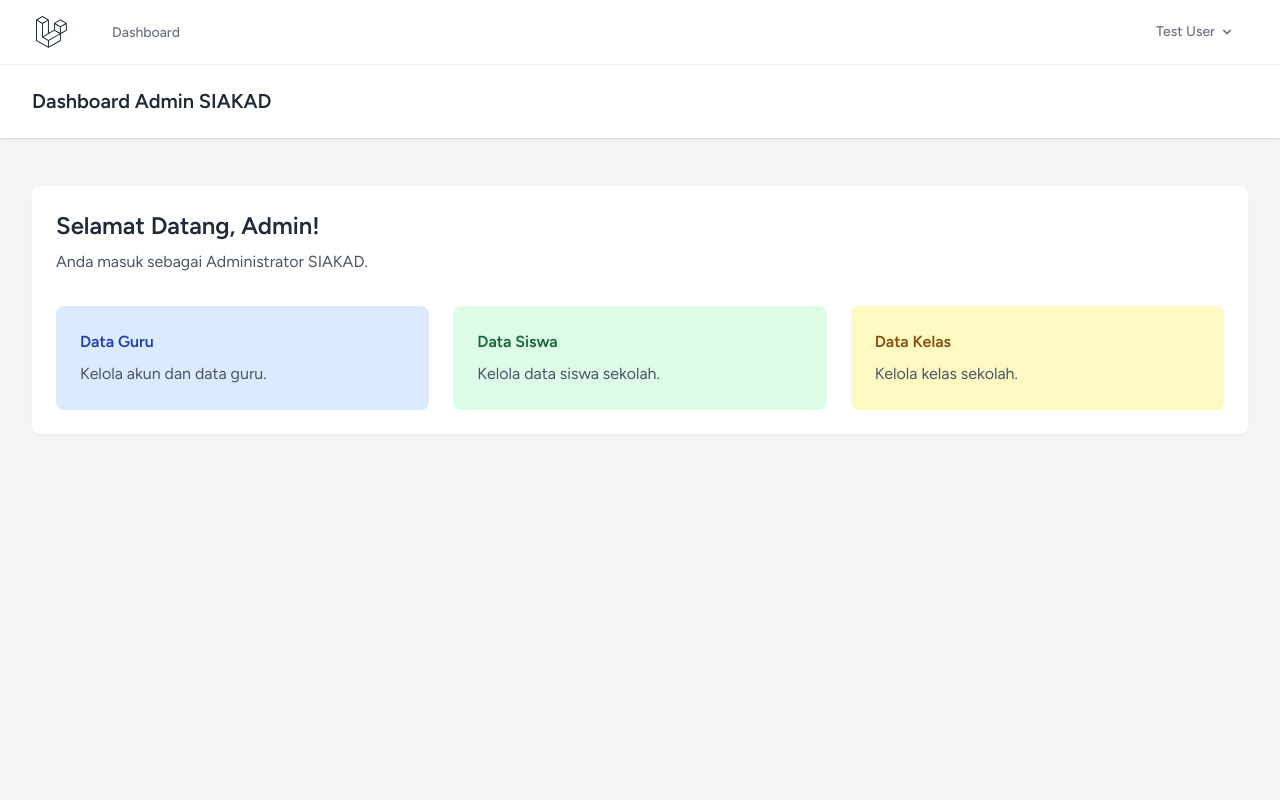
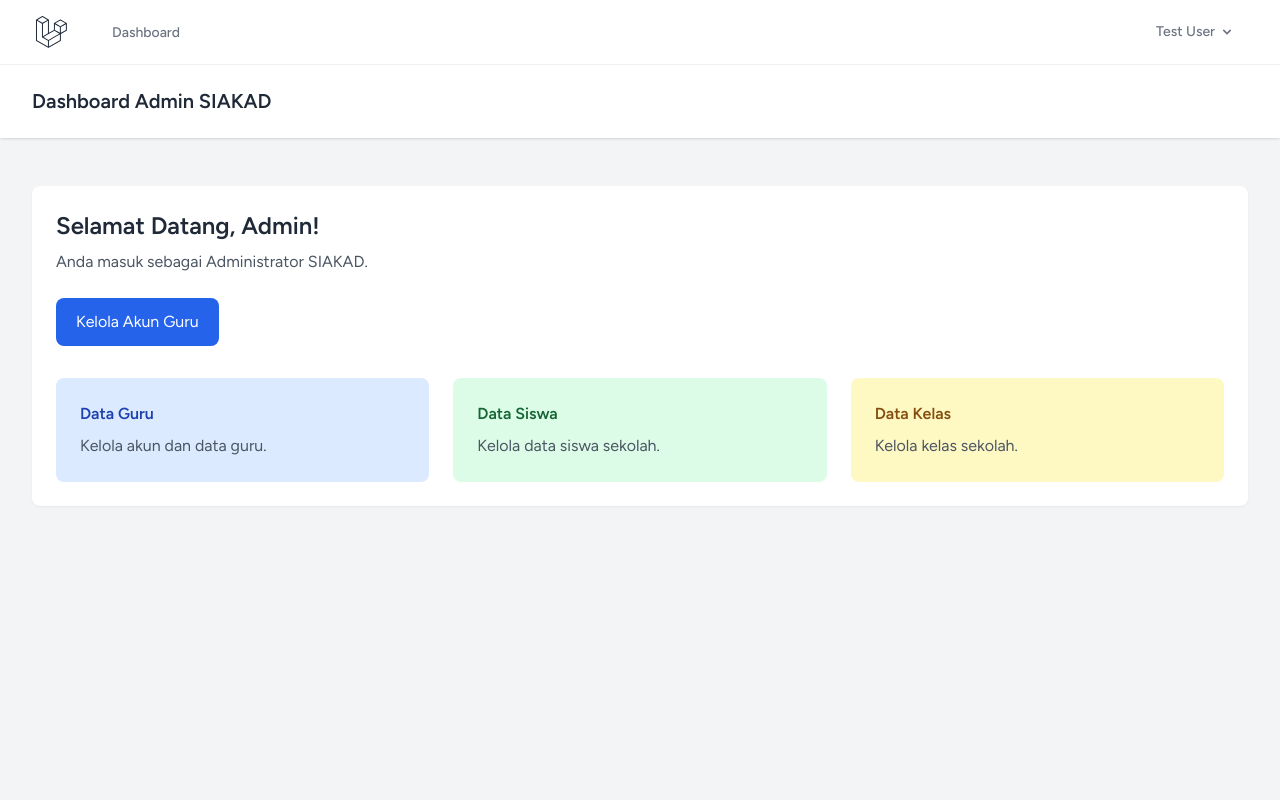
Before and after one commit to suhaimi22/SIAKAD, a Laravel app: template resources/views/admin/dashboard.blade.php in a window 1280 px wide. Run offline with Laravel 12, Linux system fonts and the light colour scheme; the template is opened without the code that fills it, so the values that code supplies are empty; a user stored in the database is signed in; data comes from the database, SQL or seed files in the repository; style sheets or scripts are compiled from the project's sources.

Commit message:
Update dashboard.blade.php

```diff
--- a/resources/views/admin/dashboard.blade.php
+++ b/resources/views/admin/dashboard.blade.php
@@ -16,6 +16,14 @@
                 <p class="mt-2 text-gray-600">
                     Anda masuk sebagai Administrator SIAKAD.
                 </p>
+
+                <!-- Tombol Kelola Akun Guru -->
+                <div class="mt-6">
+                    <a href="{{ route('admin.guru.index') }}"
+                       class="inline-block bg-blue-600 text-white px-5 py-3 rounded-lg hover:bg-blue-700">
+                        Kelola Akun Guru
+                    </a>
+                </div>
 
                 <div class="grid grid-cols-1 md:grid-cols-3 gap-6 mt-8">
                     <div class="bg-blue-100 p-6 rounded-lg">
```
